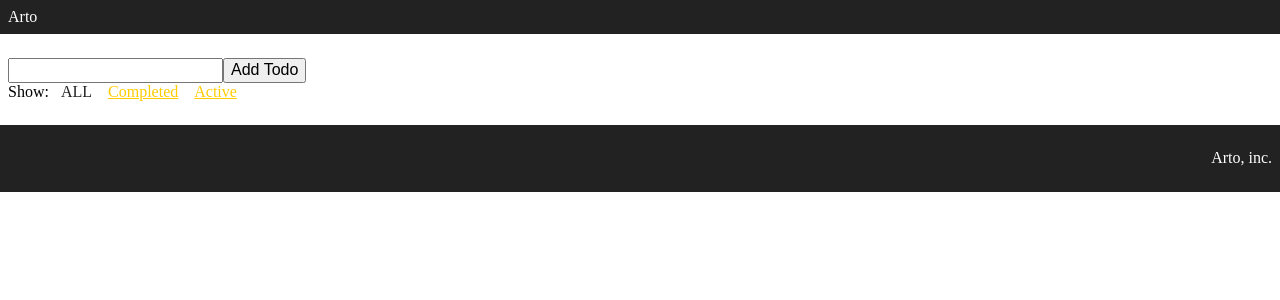
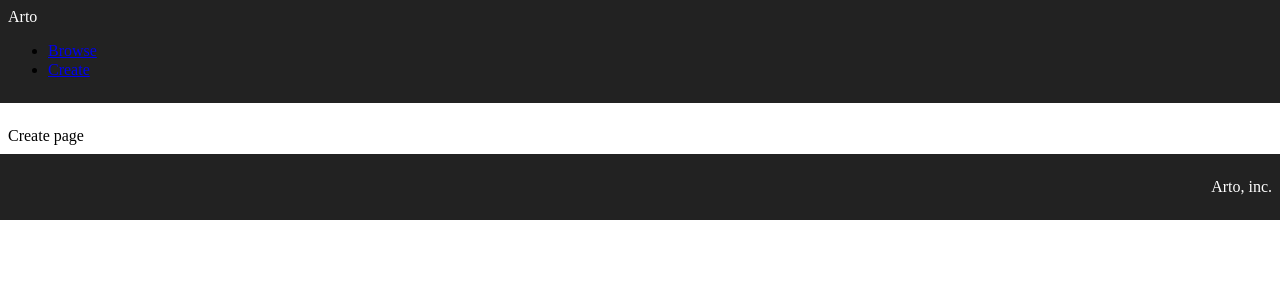
Before and after one commit to r21nomi/shaderarts-web, a React app in the folder client/: page /create in a window 1280 px wide. Shown: the top 300 px of the page. Built offline with nearby package versions, Linux system fonts and the light colour scheme.

Commit message:
Introduce react-router

```diff
--- a/client/package.json
+++ b/client/package.json
@@ -37,6 +37,7 @@
     "react-dev-utils": "^4.2.1",
     "react-dom": "^16.0.0",
     "react-redux": "^5.0.6",
+    "react-router-dom": "^4.2.2",
     "redux": "^3.7.2",
     "style-loader": "0.19.0",
     "sw-precache-webpack-plugin": "0.11.4",
--- a/client/src/components/App.js
+++ /dev/null
@@ -1,22 +0,0 @@
-import React from 'react';
-import Header from './Header'
-import Filter from './Filter'
-import Footer from './Footer'
-import AddTodo from '../containers/AddTodo'
-import VisibleTodoList from '../containers/VisibleTodoList'
-import 'normalize.css'
-import styles from '../styles/app.css'
-
-const App = () => (
-  <div>
-    <Header />
-    <div className={styles.content}>
-      <AddTodo />
-      <Filter />
-      <VisibleTodoList />
-    </div>
-    <Footer />
-  </div>
-)
-
-export default App;
--- a/client/src/components/Filter.js
+++ /dev/null
@@ -1,21 +0,0 @@
-import React from 'react'
-import FilterLink from '../containers/FilterLink'
-import styles from '../styles/filter.css'
-
-const Filter = () => (
-        <div className={styles.filter}>
-            Show:
-            {" "}
-            <FilterLink filter="SHOW_ALL">
-                ALL
-            </FilterLink>
-            <FilterLink filter="SHOW_COMPLETED">
-                Completed
-            </FilterLink>
-            <FilterLink filter="SHOW_ACTIVE">
-                Active
-            </FilterLink>
-        </div>
-)
-
-export default Filter
--- a/client/src/components/Header.js
+++ b/client/src/components/Header.js
@@ -1,9 +1,14 @@
 import React from 'react'
+import { Link } from 'react-router-dom'
 import styles from '../styles/header.css'
 
 const Header = () => (
     <header className={styles.header}>
         <div className={styles.title}>Arto</div>
+        <ul>
+            <li><Link to="/">Browse</Link></li>
+            <li><Link to="/create">Create</Link></li>
+        </ul>
     </header>
 )
 
--- /dev/null
+++ b/client/src/containers/App.js
@@ -0,0 +1,26 @@
+import React from 'react';
+import Header from '../components/Header'
+import BrowsePage from './BrowsePage'
+import CreatePage from './CreatePage'
+import Footer from '../components/Footer'
+import {
+    BrowserRouter as Router,
+    Route
+} from 'react-router-dom'
+import 'normalize.css'
+import styles from '../styles/app.css'
+
+const App = () => (
+    <Router>
+        <div>
+            <Header />
+            <div className={styles.content}>
+                <Route exact path="/" component={BrowsePage} />
+                <Route path="/create" component={CreatePage} />
+            </div>
+            <Footer />
+        </div>
+    </Router>
+)
+
+export default App
--- /dev/null
+++ b/client/src/containers/BrowsePage.js
@@ -0,0 +1,14 @@
+import React from 'react'
+import AddTodo from './AddTodo'
+import Filter from './Filter'
+import VisibleTodoList from './VisibleTodoList'
+
+const Browse = () => (
+    <div>
+        <AddTodo />
+        <Filter />
+        <VisibleTodoList />
+    </div>
+)
+
+export default Browse
--- /dev/null
+++ b/client/src/containers/CreatePage.js
@@ -0,0 +1,7 @@
+import React from 'react'
+
+const Create = () => (
+    <div>Create page</div>
+)
+
+export default Create
--- /dev/null
+++ b/client/src/containers/Filter.js
@@ -0,0 +1,21 @@
+import React from 'react'
+import FilterLink from './FilterLink'
+import styles from '../styles/filter.css'
+
+const Filter = () => (
+    <div className={styles.filter}>
+        Show:
+        {" "}
+        <FilterLink filter="SHOW_ALL">
+            ALL
+        </FilterLink>
+        <FilterLink filter="SHOW_COMPLETED">
+            Completed
+        </FilterLink>
+        <FilterLink filter="SHOW_ACTIVE">
+            Active
+        </FilterLink>
+    </div>
+)
+
+export default Filter
--- a/client/src/index.js
+++ b/client/src/index.js
@@ -2,7 +2,7 @@ import React from 'react';
 import { render } from 'react-dom';
 import { createStore } from 'redux'
 import { Provider } from 'react-redux'
-import App from './components/App';
+import App from './containers/App';
 import reducer from './reducers'
 
 const store = createStore(reducer)
```
Also changed, not shown: 1 other file (tests, documents, lock files or other folders).
